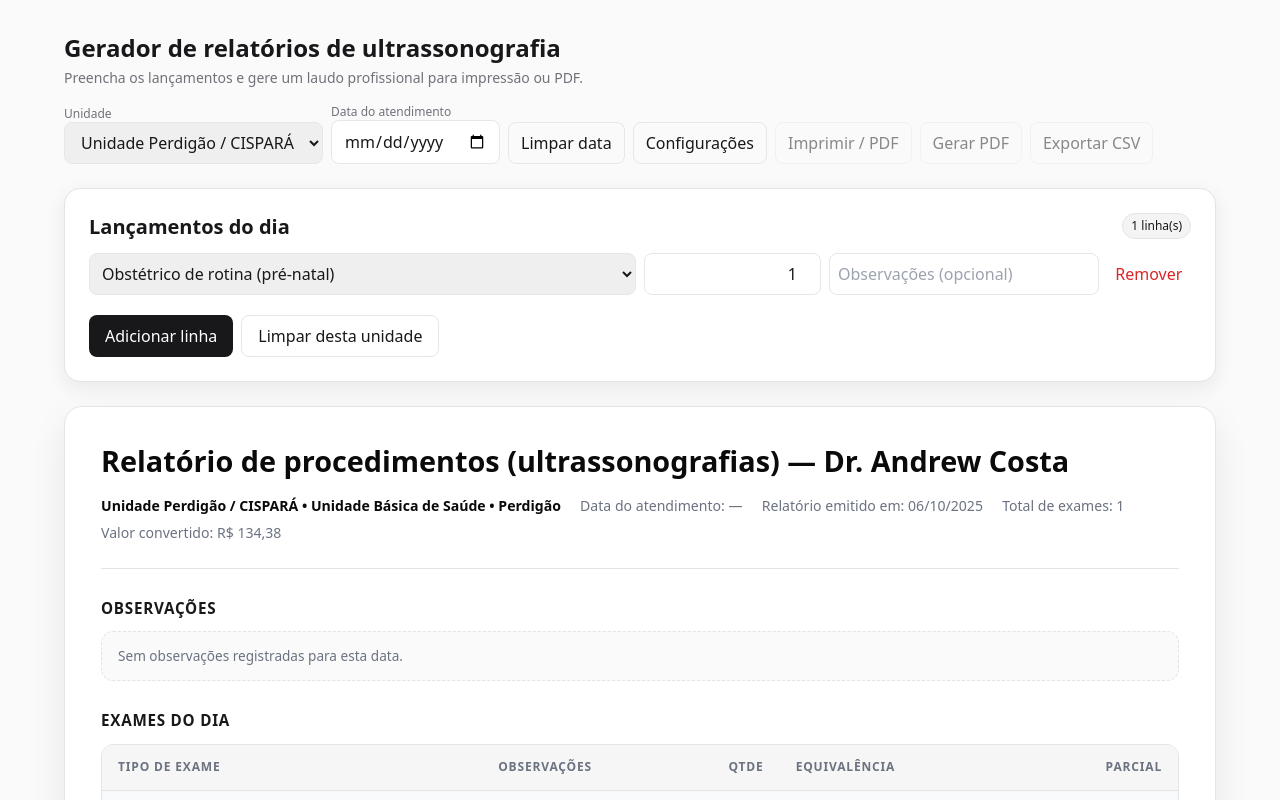
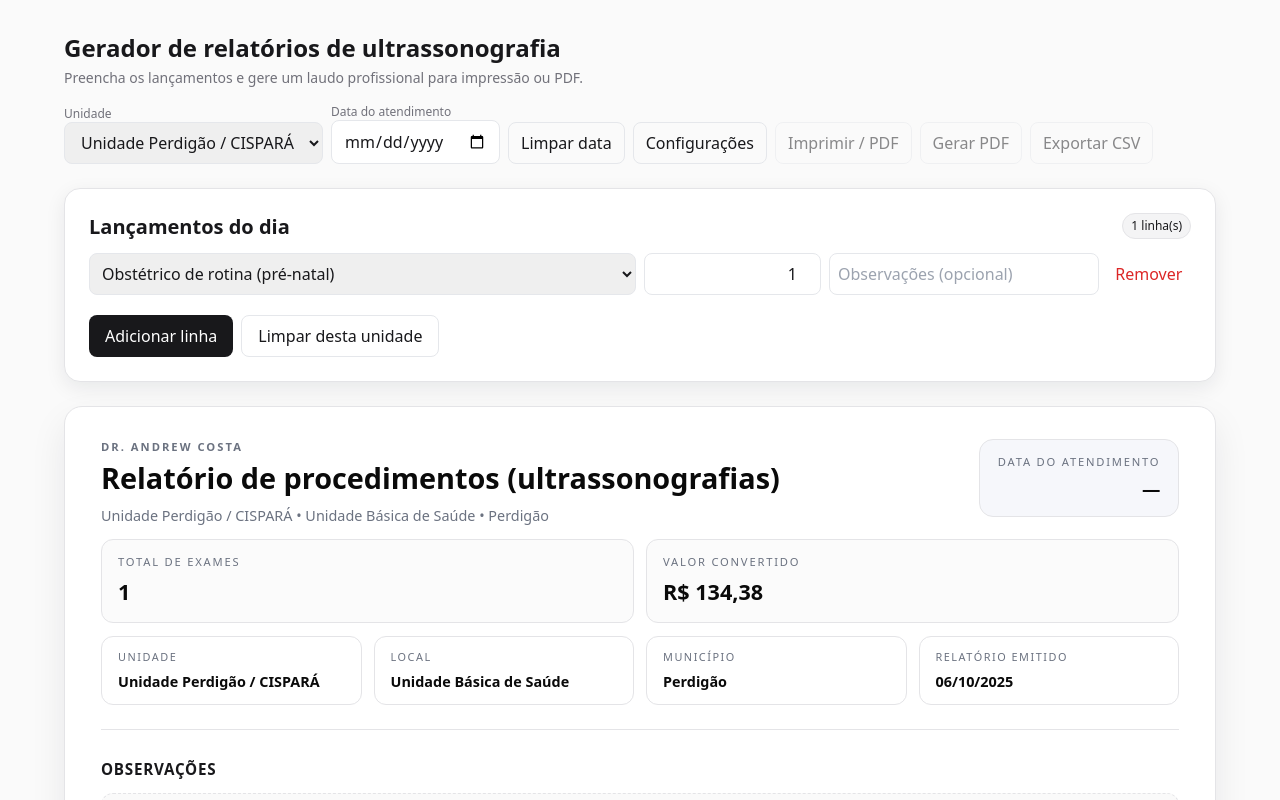
Before and after one commit to DrAndrewCosta/relatorio-equivalencia-cispara, a React (Vite) app in the folder relatorios-ultra-vite/: page / in a window 1280 px wide. Shown: the top 800 px of the page. Built offline with nearby package versions, Linux system fonts and the light colour scheme.

Commit message:
Improve report header layout for printable report

```diff
--- a/relatorios-ultra-vite/src/App.tsx
+++ b/relatorios-ultra-vite/src/App.tsx
@@ -248,6 +248,10 @@ export default function App() {
       .filter((part) => part && part.length > 0) as string[];
     return parts.join(" • ");
   }, [currentClinic]);
+  const clinicName = currentClinic?.name ?? "Unidade não informada";
+  const clinicPlace = currentClinic?.place ?? "—";
+  const clinicCity = currentClinic?.city ?? "—";
+  const attendanceDateLabel = filterDate ? fmtBRDate(filterDate) : "—";
   const generatedAtLabel = useMemo(() => generatedAt.toLocaleDateString("pt-BR"), [generatedAt]);
   const observationLines = useMemo(
     () => observationEntries.map((obs) => `${obs.label}${obs.qty > 1 ? ` (${obs.qty}×)` : ""}: ${obs.obs}`),
@@ -320,14 +324,47 @@ export default function App() {
         </div>
         <div className="report-paper print-block" ref={printRef}>
           <header className="report-header">
-            <h1 className="report-title">Relatório de procedimentos (ultrassonografias) — Dr. Andrew Costa</h1>
-            <div className="report-meta">
-              <span>{clinicLine || "Unidade não informada"}</span>
-              <span>Data do atendimento: {filterDate ? fmtBRDate(filterDate) : "—"}</span>
-              <span>Relatório emitido em: {generatedAtLabel}</span>
-              <span>Total de exames: {examsCount}</span>
-              <span>Valor convertido: {BRL(fromCents(grandTotal))}</span>
+            <div className="report-header-top">
+              <div>
+                <p className="report-pretitle">Dr. Andrew Costa</p>
+                <h1 className="report-title">Relatório de procedimentos (ultrassonografias)</h1>
+                <p className="report-subtitle">
+                  {clinicLine || "Unidade não informada"}
+                </p>
+              </div>
+              <div className="report-date-box">
+                <span className="label">Data do atendimento</span>
+                <span className="value">{attendanceDateLabel}</span>
+              </div>
             </div>
+            <div className="report-stats">
+              <div className="report-stat">
+                <span className="label">Total de exames</span>
+                <span className="value">{examsCount}</span>
+              </div>
+              <div className="report-stat">
+                <span className="label">Valor convertido</span>
+                <span className="value">{BRL(fromCents(grandTotal))}</span>
+              </div>
+            </div>
+            <dl className="report-meta-grid">
+              <div className="report-meta-item">
+                <dt>Unidade</dt>
+                <dd>{clinicName}</dd>
+              </div>
+              <div className="report-meta-item">
+                <dt>Local</dt>
+                <dd>{clinicPlace}</dd>
+              </div>
+              <div className="report-meta-item">
+                <dt>Município</dt>
+                <dd>{clinicCity}</dd>
+              </div>
+              <div className="report-meta-item">
+                <dt>Relatório emitido</dt>
+                <dd>{generatedAtLabel}</dd>
+              </div>
+            </dl>
           </header>
 
           <section className="report-section">
--- a/relatorios-ultra-vite/src/index.css
+++ b/relatorios-ultra-vite/src/index.css
@@ -61,22 +61,104 @@ body {
   border-bottom: 1px solid var(--border);
   padding-bottom: 1.5rem;
 }
+.report-header-top {
+  display: flex;
+  justify-content: space-between;
+  align-items: flex-start;
+  gap: 1.5rem;
+}
+.report-pretitle {
+  margin: 0;
+  font-size: 0.7rem;
+  letter-spacing: 0.18em;
+  text-transform: uppercase;
+  font-weight: 600;
+  color: var(--muted);
+}
 .report-title {
   margin: 0;
   font-size: clamp(1.4rem, 2.3vw, 1.8rem);
   font-weight: 700;
   color: var(--text);
 }
-.report-meta {
+.report-subtitle {
+  margin: 0.35rem 0 0;
+  font-size: 0.9rem;
+  color: var(--muted);
+  max-width: 36rem;
+}
+.report-date-box {
   display: flex;
-  flex-wrap: wrap;
-  gap: 0.4rem 1.2rem;
-  font-size: 0.88rem;
+  flex-direction: column;
+  gap: 0.3rem;
+  padding: 0.85rem 1.1rem;
+  border-radius: 14px;
+  border: 1px solid var(--border);
+  background: #f6f7fb;
+  text-align: right;
+  min-width: 12rem;
+}
+.report-date-box .label {
+  font-size: 0.7rem;
+  letter-spacing: 0.16em;
+  text-transform: uppercase;
   color: var(--muted);
 }
-.report-meta span:first-child {
+.report-date-box .value {
+  font-size: 1.15rem;
+  font-weight: 700;
   color: var(--text);
+}
+.report-stats {
+  display: grid;
+  grid-template-columns: repeat(auto-fit, minmax(170px, 1fr));
+  gap: 0.75rem;
+}
+.report-stat {
+  display: flex;
+  flex-direction: column;
+  gap: 0.35rem;
+  padding: 0.85rem 1rem;
+  border-radius: 12px;
+  border: 1px solid var(--border);
+  background: #fbfbfb;
+}
+.report-stat .label {
+  font-size: 0.7rem;
+  letter-spacing: 0.16em;
+  text-transform: uppercase;
+  color: var(--muted);
+}
+.report-stat .value {
+  font-size: 1.35rem;
+  font-weight: 700;
+  color: var(--text);
+}
+.report-meta-grid {
+  margin: 0;
+  padding: 0;
+  display: grid;
+  grid-template-columns: repeat(auto-fit, minmax(180px, 1fr));
+  gap: 0.75rem;
+}
+.report-meta-item {
+  border: 1px solid var(--border);
+  border-radius: 12px;
+  background: #ffffff;
+  padding: 0.75rem 1rem;
+}
+.report-meta-item dt {
+  margin: 0;
+  font-size: 0.68rem;
+  letter-spacing: 0.14em;
+  text-transform: uppercase;
+  color: var(--muted);
+}
+.report-meta-item dd {
+  margin: 0.35rem 0 0;
+  font-size: 0.9rem;
   font-weight: 600;
+  color: var(--text);
 }
 
 .report-section {
@@ -168,9 +250,13 @@ body {
   .report-paper {
     padding: 1.5rem;
   }
-  .report-meta {
+  .report-header-top {
     flex-direction: column;
-    gap: 0.35rem;
+    gap: 1rem;
+  }
+  .report-date-box {
+    align-self: stretch;
+    text-align: left;
   }
 }
 
@@ -181,6 +267,7 @@ body {
   .print-block, .report-paper, .report-section, .report-table-wrapper, .report-header { page-break-inside: avoid; }
   .report-paper { box-shadow: none; border: none; padding: 0; }
   .card { box-shadow: none; }
+  .report-date-box, .report-stat { background: #fff !important; }
   .report-table-wrapper { border-color: #d4d4d8; }
   .report-table thead { background: #f1f5f9 !important; }
   .report-table tbody tr.is-total { background: #e2e8f0 !important; }
```
